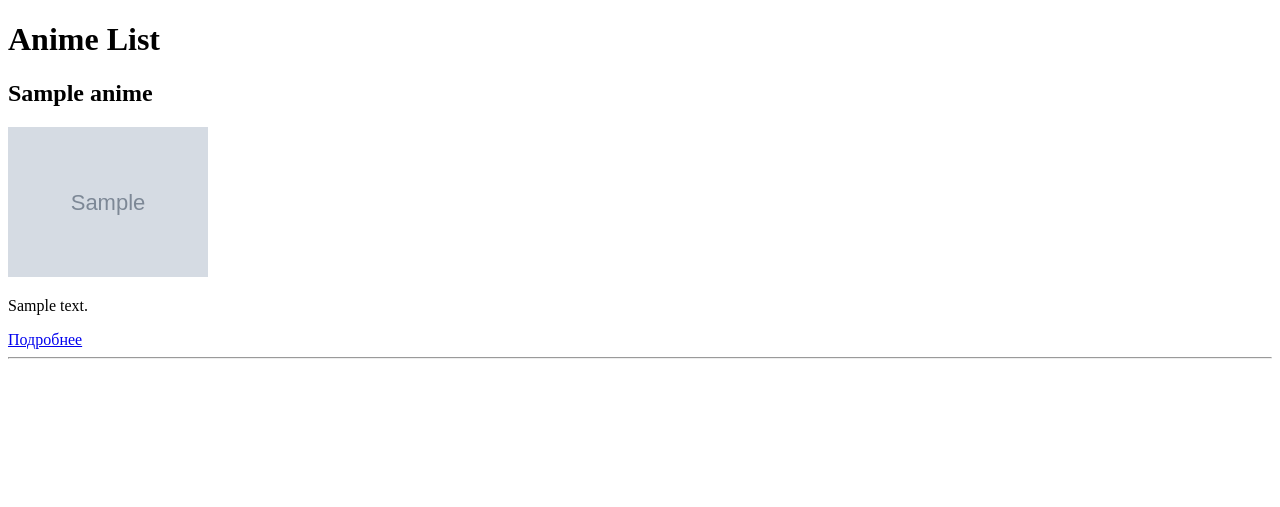
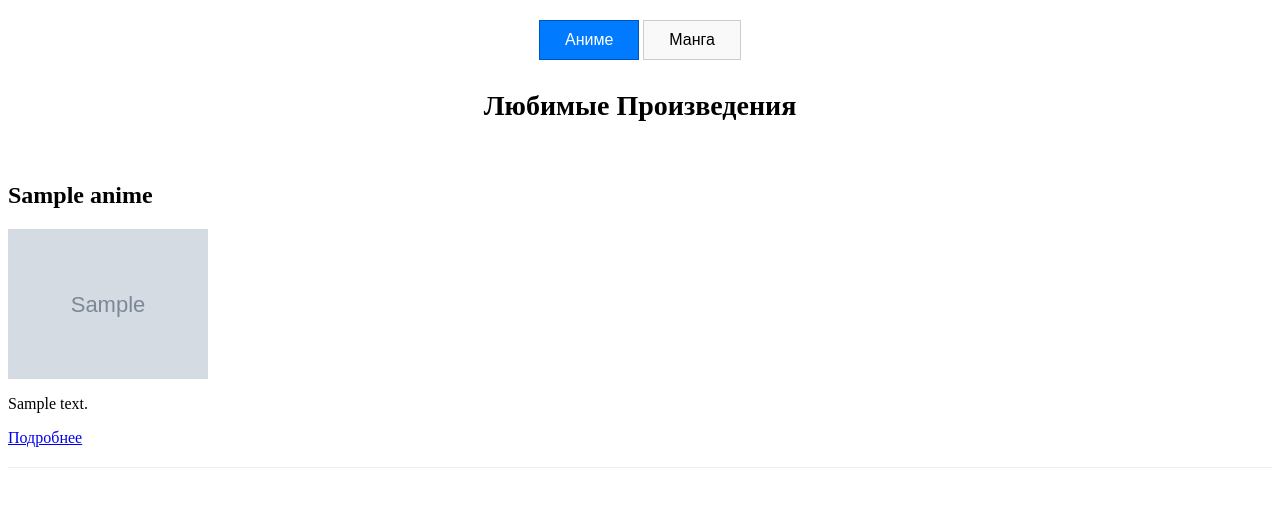
Before and after one commit to DIO23521/A, a Django app: page / in a window 1280 px wide. Shown: the top 507 px of the page. Run offline with Django 5.2, Linux system fonts and the light colour scheme; tables that the repository leaves empty hold one stand-in row (values such as "Sample post"); grey boxes marked "Sample" are stand-in pictures.

Commit message:
Added HTML files + Created MangaAdmin

```diff
--- a/A/urls.py
+++ b/A/urls.py
@@ -3,10 +3,12 @@ from django.contrib import admin
 from django.urls import path, include
 from django.conf import settings
 from django.conf.urls.static import static
+import debug_toolbar
 
 urlpatterns = [
     path('admin/', admin.site.urls),
-    path('', include('main.urls'))
+    path('', include('main.urls')),
+    path('__debug__/', include(debug_toolbar.urls)),
 ]
 
 if settings.DEBUG:
--- a/main/templates/main/index.html
+++ b/main/templates/main/index.html
@@ -2,28 +2,106 @@
 <html lang="ru">
 <head>
     <meta charset="UTF-8">
-    <title>Каталог Аниме</title>
+    <title>Anime & Manga List</title>
+    <style>
+        /* Стили для расположения элементов как на твоем рисунке */
+        .header-container {
+            display: flex;
+            flex-direction: column;
+            align-items: center; /* Центрируем всё содержимое */
+            margin-top: 20px;
+        }
+
+        .tabs {
+            margin-bottom: 30px; /* Отступ от кнопок до заголовка */
+        }
+
+        .tab-btn {
+            padding: 10px 25px;
+            cursor: pointer;
+            font-size: 16px;
+            border: 1px solid #ccc;
+            background: #f9f9f9;
+        }
+
+        .tab-btn.active {
+            background-color: #007bff;
+            color: white;
+            border-color: #0056b3;
+        }
+
+        .main-title {
+            font-size: 28px;
+            font-weight: bold;
+            margin-bottom: 40px; /* Отступ до начала списка */
+        }
+
+        .hidden { display: none; }
+
+        /* Стили для карточек (пример как на твоем скриншоте) */
+        .content-item { margin-bottom: 30px; border-bottom: 1px solid #eee; padding-bottom: 20px; }
+        .poster { width: 200px; display: block; margin-bottom: 10px; }
+    </style>
 </head>
 <body>
-    <h1>Anime List</h1>
 
-    <div class="anime-list">
+    <div class="header-container">
+        <div class="tabs">
+            <button class="tab-btn active" id="btn-anime" onclick="showSection('anime')">Аниме</button>
+            <button class="tab-btn" id="btn-manga" onclick="showSection('manga')">Манга</button>
+        </div>
+
+        <div class="main-title">Любимые Произведения</div>
+    </div>
+
+    <div id="section-anime">
         {% for anime in animes %}
-            <div class="anime-card">
+            <div class="content-item">
                 <h2>{{ anime.title }}</h2>
-
                 {% if anime.poster %}
-                    <img src="{{ anime.poster.url }}" alt="{{ anime.title }}" width="200">
+                    <img src="{{ anime.poster.url }}" class="poster" alt="{{ anime.title }}">
                 {% endif %}
-
                 <p>{{ anime.description|truncatewords:20 }}</p>
-
                 <a href="{% url 'main:anime_detail' anime.slug %}">Подробнее</a>
             </div>
-            <hr>
-        {% empty %}
-            <p>Аниме пока не добавлено.</p>
         {% endfor %}
     </div>
+
+    <div id="section-manga" class="hidden">
+        {% for manga in mangas %}
+            <div class="content-item">
+                <h2>{{ manga.title }}</h2>
+                {% if manga.poster %}
+                    <img src="{{ manga.poster.url }}" class="poster" alt="{{ manga.title }}">
+                {% endif %}
+                <p>{{ manga.description|truncatewords:20 }}</p>
+                <a href="#">Подробнее о манге</a>
+            </div>
+        {% empty %}
+            <p style="text-align: center;">Манга еще не добавлена в базу.</p>
+        {% endfor %}
+    </div>
+
+    <script>
+        function showSection(type) {
+            const animeSec = document.getElementById('section-anime');
+            const mangaSec = document.getElementById('section-manga');
+            const animeBtn = document.getElementById('btn-anime');
+            const mangaBtn = document.getElementById('btn-manga');
+
+            if (type === 'anime') {
+                animeSec.classList.remove('hidden');
+                mangaSec.classList.add('hidden');
+                animeBtn.classList.add('active');
+                mangaBtn.classList.remove('active');
+            } else {
+                mangaSec.classList.remove('hidden');
+                animeSec.classList.add('hidden');
+                mangaBtn.classList.add('active');
+                animeBtn.classList.remove('active');
+            }
+        }
+    </script>
+
 </body>
 </html>
--- a/main/urls.py
+++ b/main/urls.py
@@ -1,5 +1,6 @@
 from django.urls import path
 from . import views
+import debug_toolbar
 
 app_name = 'main'
 
@@ -7,5 +8,4 @@ app_name = 'main'
 urlpatterns = [
     path('', views.AnimeListView.as_view(), name='home'),
     path('anime/<slug:slug>/', views.AnimeDetailView.as_view(), name='anime_detail'),
-
 ]
--- a/main/views.py
+++ b/main/views.py
@@ -1,6 +1,6 @@
 from django.shortcuts import render, get_object_or_404
 from django.views.generic import ListView, DetailView
-from .models import Anime, Genre, AnimeImage
+from .models import Anime, Genre, AnimeImage, Manga
 
 # Create your views here.
 
@@ -13,6 +13,7 @@ class AnimeListView(ListView):
     def get_context_data(self, **kwargs):
         context = super().get_context_data(**kwargs)
         context['all_genres'] = Genre.objects.all()
+        context['mangas'] = Manga.objects.all()
         return context
 
 class AnimeDetailView(DetailView):
```
Also changed, not shown: A/settings.py (+9 -1 lines), main/admin.py (+31 -4 lines), main/templates/main/manga_details.html (added, +67 -0 lines).
